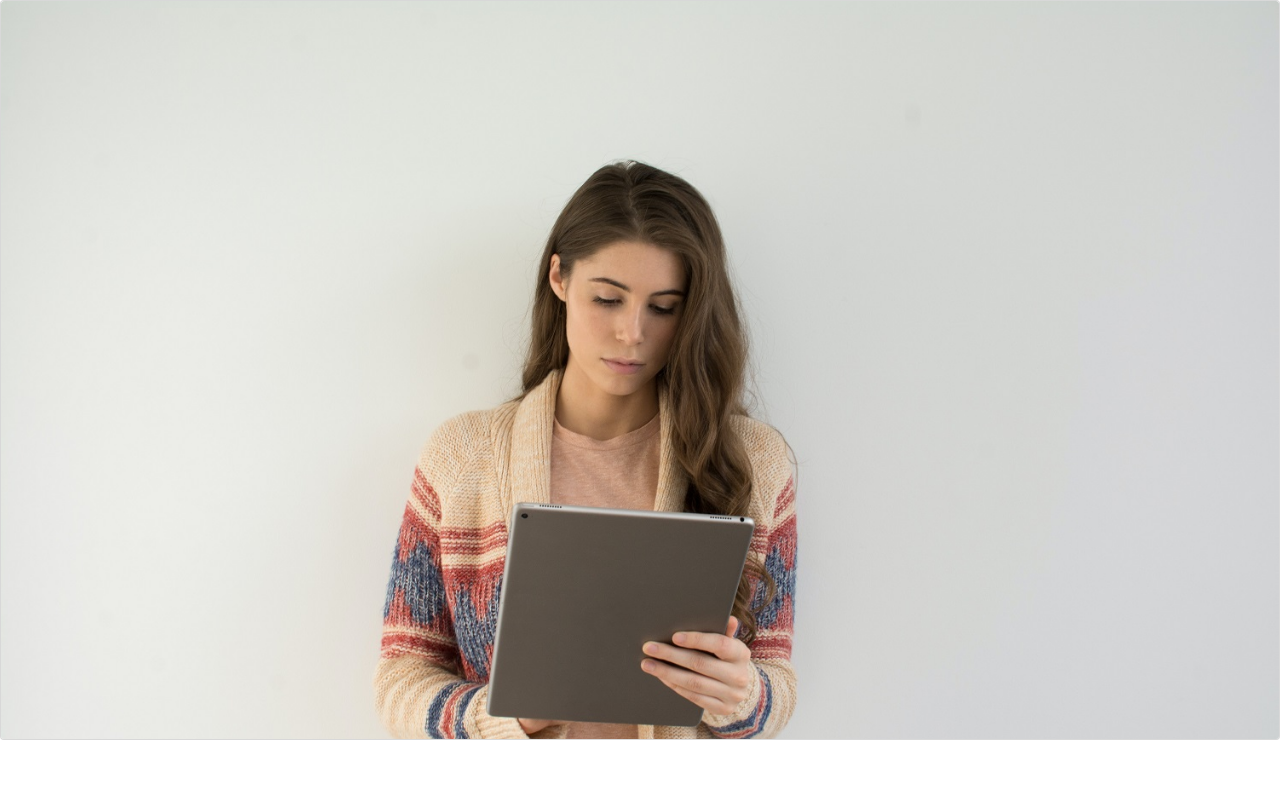
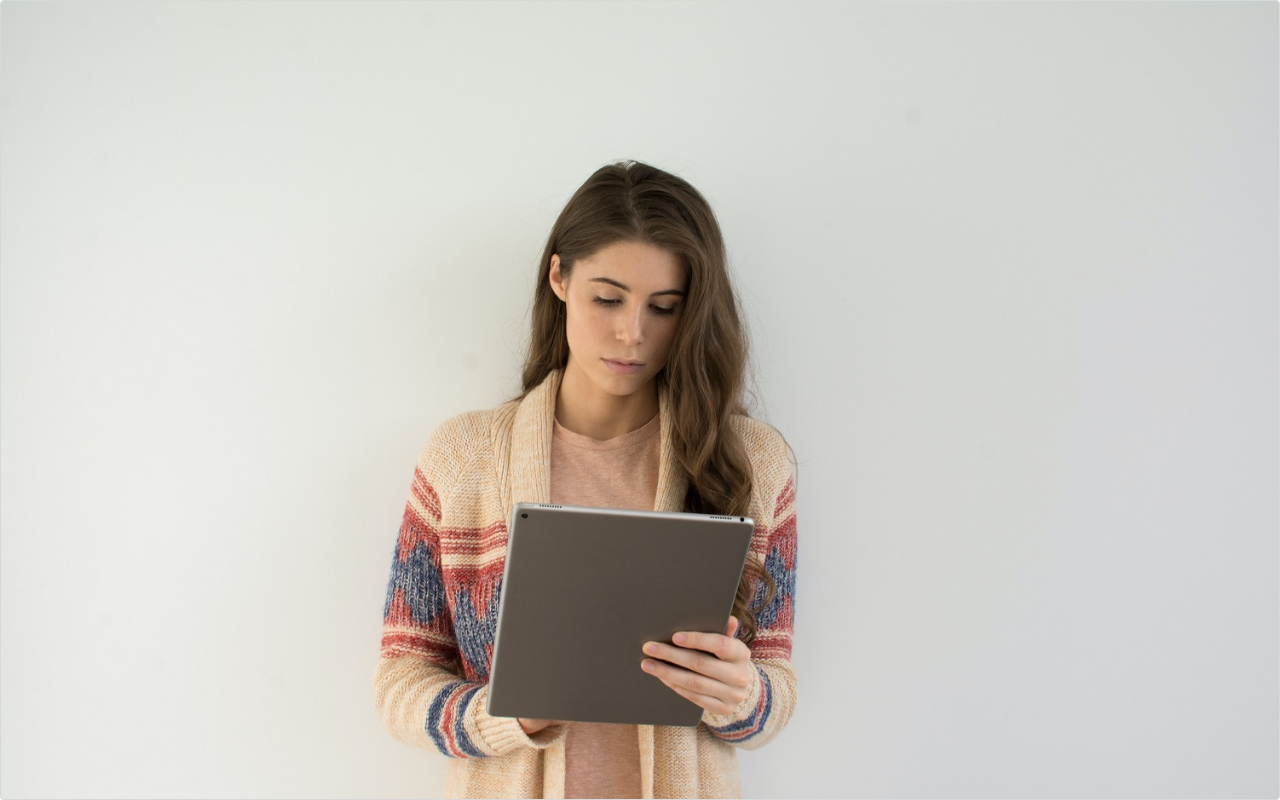
Before and after one commit to AntoineMorel44/Emma, an Angular app: page / in a window 1280 px wide. Built offline with nearby package versions, Linux system fonts and the light colour scheme.

Commit message:
Feat/ Evols visuelles

```diff
--- a/src/app/pages/home/home.page.html
+++ b/src/app/pages/home/home.page.html
@@ -1,4 +1,4 @@
-<div class="card u-width-full">
+<div class="card u-width-full" [class.introduction]="view === Page.INTRODUCTION">
     <img class="card-img-top" src="assets/images/psy.jpg" alt="Card image cap">
     <div class="card-body  u-mg-s">
         <div *ngIf="view === Page.INTRODUCTION">
@@ -26,6 +26,7 @@
         </div>
         <div *ngIf="view === Page.CHALLENGE">
             <h5 class="card-title">Vos challenges</h5>
+            <p class="card-text u-mg-vt-m">Vous pouvez déplacer des montagnes !</p>
             <div class="card text-white bg-info mb-3" style="max-width: 18rem;">
                 <div class="card-header">Challenge #1</div>
                 <div class="card-body">
@@ -50,7 +51,7 @@
         </div>
         <div *ngIf="view === Page.ADVICE">
             <h5 class="card-title">Vos trésors</h5>
-            <p class="card-text u-mg-vt-s">Retrouvez ici vos précieux conseils</p>
+            <p class="card-text u-mg-vt-m">Retrouvez ici vos précieux conseils</p>
             <div>
                 <div class="card text-white bg-primary mb-3" style="max-width: 18rem;">
                     <div class="card-header">Conseil #1</div>
--- a/src/app/pages/home/home.page.scss
+++ b/src/app/pages/home/home.page.scss
@@ -6,13 +6,16 @@
     height: calc(100% - 60px);
     width: 100%;
     overflow: auto;
+
+    &.introduction {
+        height: 100%;
+    }
 }
 
 .btn {
     border-color: transparent !important;
     font-weight: 510;
     padding: 15px 10px;
-    color: white;
 }
 
 .btn1 {
```
